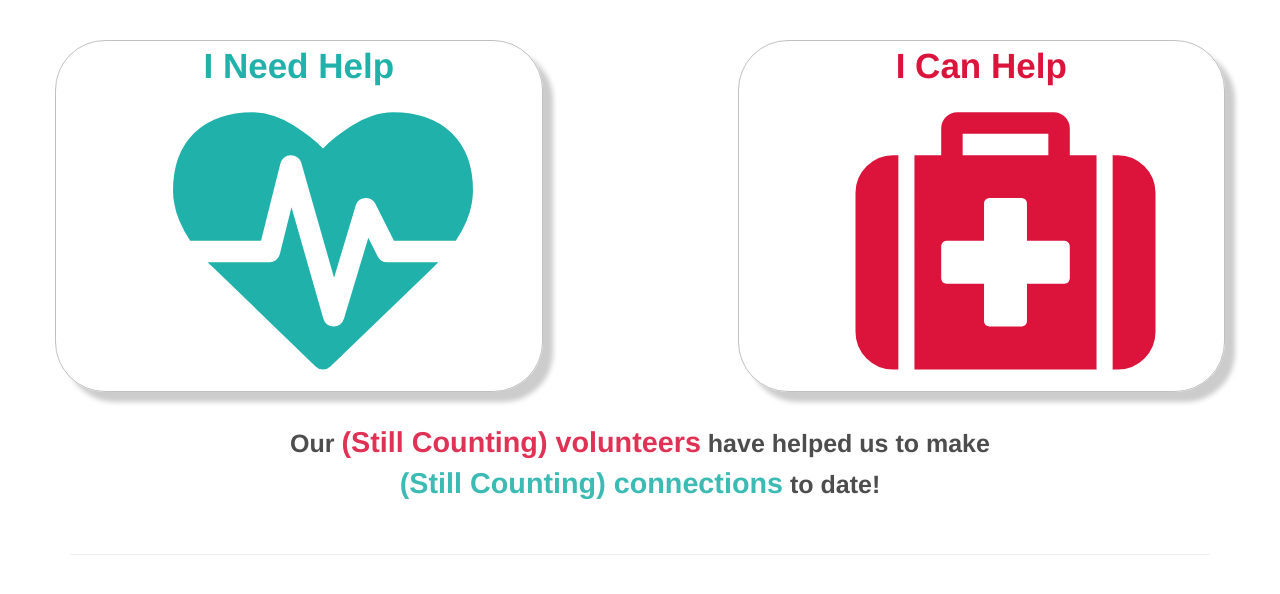
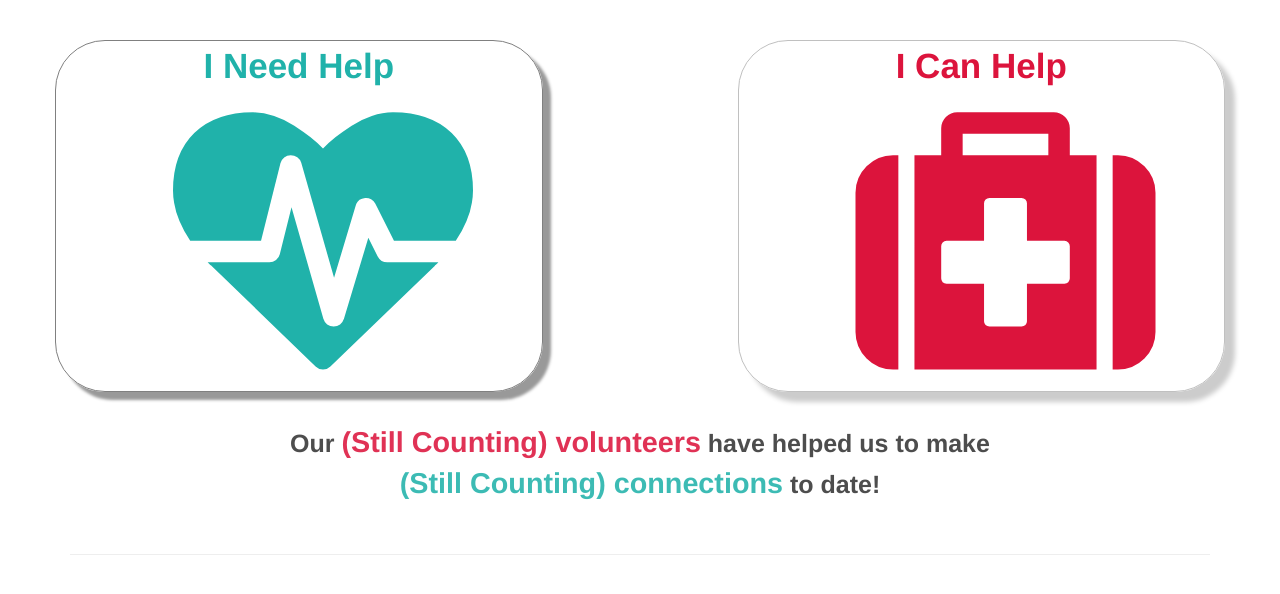
Before and after one commit to Dheeraj-Arremsetty/globalHack2016, a Python web app: template templates/home.html in a window 1280 px wide, with the pointer over the restyled element. Shown: the part 52-646 px from the top of the page. Run offline with Jinja, Linux system fonts and the light colour scheme; the template is opened without the code that fills it, so the values that code supplies are empty.

Commit message:
tweaked landing page styles

```diff
--- a/static/css/main.css
+++ b/static/css/main.css
@@ -64,6 +64,11 @@
     box-shadow: 10px 10px 5px #cccccc;
 }
 
+.landing-button:hover {
+    border-color: gray;
+    box-shadow: 8px 8px 3px #999999;
+}
+
 .fasize{
     font-size:300px;
 }
```
